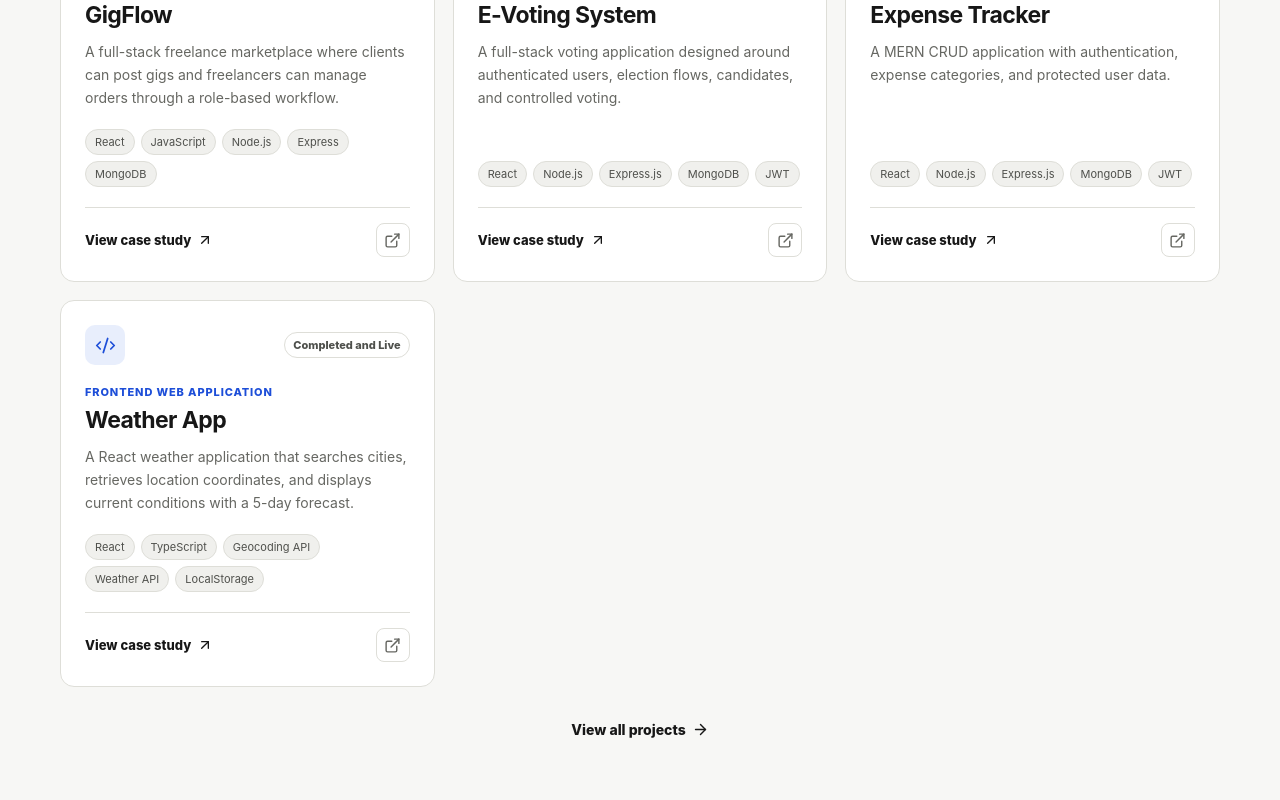
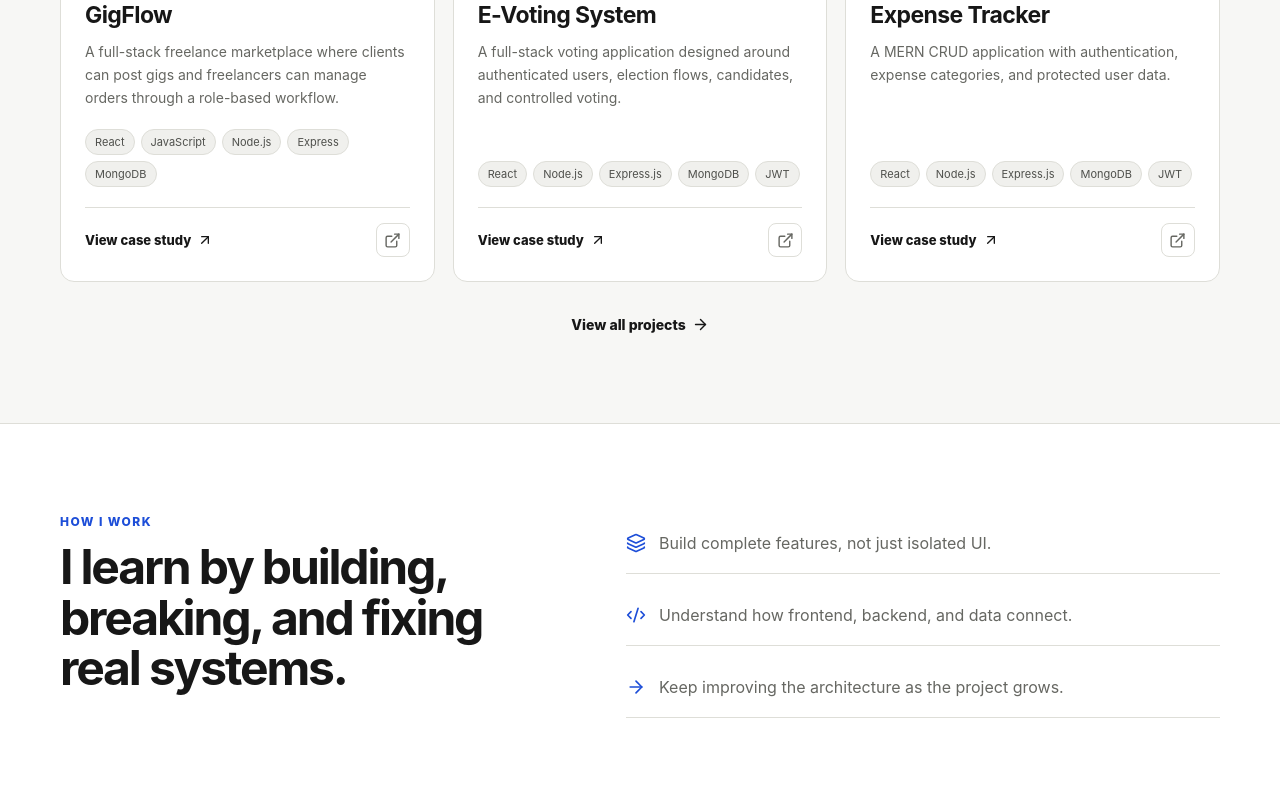
Before and after one commit to travisse00/Portfolio, a React (Vite) app: page / in a window 1280 px wide. Shown: the part 1194-1994 px from the top of the page. Built offline with nearby package versions, Linux system fonts and the light colour scheme.

Commit message:
last change for sure

```diff
--- a/src/pages/Home.jsx
+++ b/src/pages/Home.jsx
@@ -5,6 +5,7 @@ import ProjectCard from "../components/ProjectCard";
 import { projects } from "../data/projects";
 
 export default function Home() {
+  const featuredProjects = projects.slice(0, 3); // Get the first 3 projects for the home page
   return (
     <>
       <section className="home-hero">
@@ -72,7 +73,9 @@ export default function Home() {
             text="A few completed projects across frontend development, APIs, authentication, CRUD systems, and relational databases."
           />
           <div className="project-grid">
-            {projects.map((project) => <ProjectCard key={project.slug} project={project} />)}
+            {featuredProjects.map((project) => (
+              <ProjectCard key={project.slug} project={project} />
+            ))}
           </div>
           <div className="center-link">
             <Link to="/projects" className="text-link large">
```
